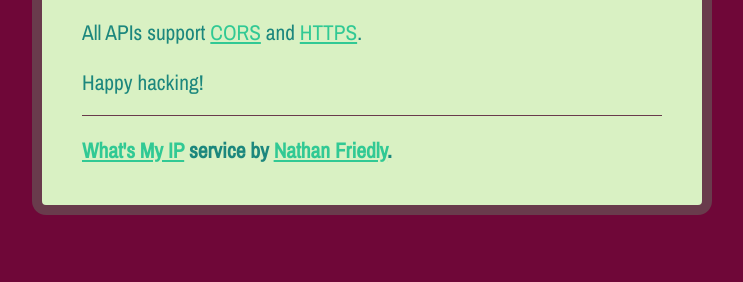
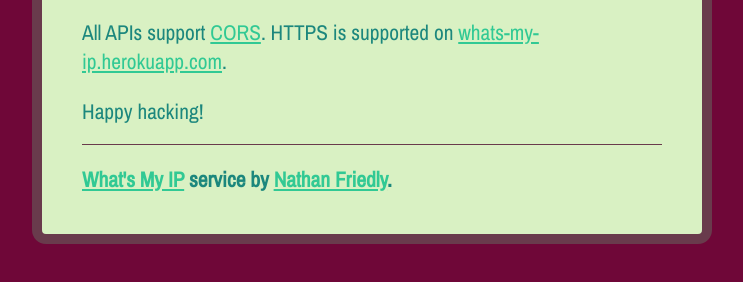
Before and after one commit to nfriedly/node-whats-my-ip, a website: page index.html in a window 1280 px wide. Shown: the part 380-662 px from the top of the page, without its empty margins (268-1011 px from the left). Drawn offline with nearby package versions, Linux system fonts and the light colour scheme.

Commit message:
Update index.html

```diff
--- a/index.html
+++ b/index.html
@@ -98,7 +98,7 @@ p {
 		<li>JSONP: <a href="/json?callback=alert">{domain}/json?callback=alert</a></li>
 	</ul>
 
-	<p>All APIs support <a href="https://developer.mozilla.org/en-US/docs/HTTP/Access_control_CORS">CORS</a> and <a href="https://{domain}/">HTTPS</a>.</p>
+	<p>All APIs support <a href="https://developer.mozilla.org/en-US/docs/HTTP/Access_control_CORS">CORS</a>. HTTPS is supported on <a href="https://https://whats-my-ip.herokuapp.com/">whats-my-ip.herokuapp.com</a>.</p>
 
 	<p>Happy hacking!</p>
 
```
